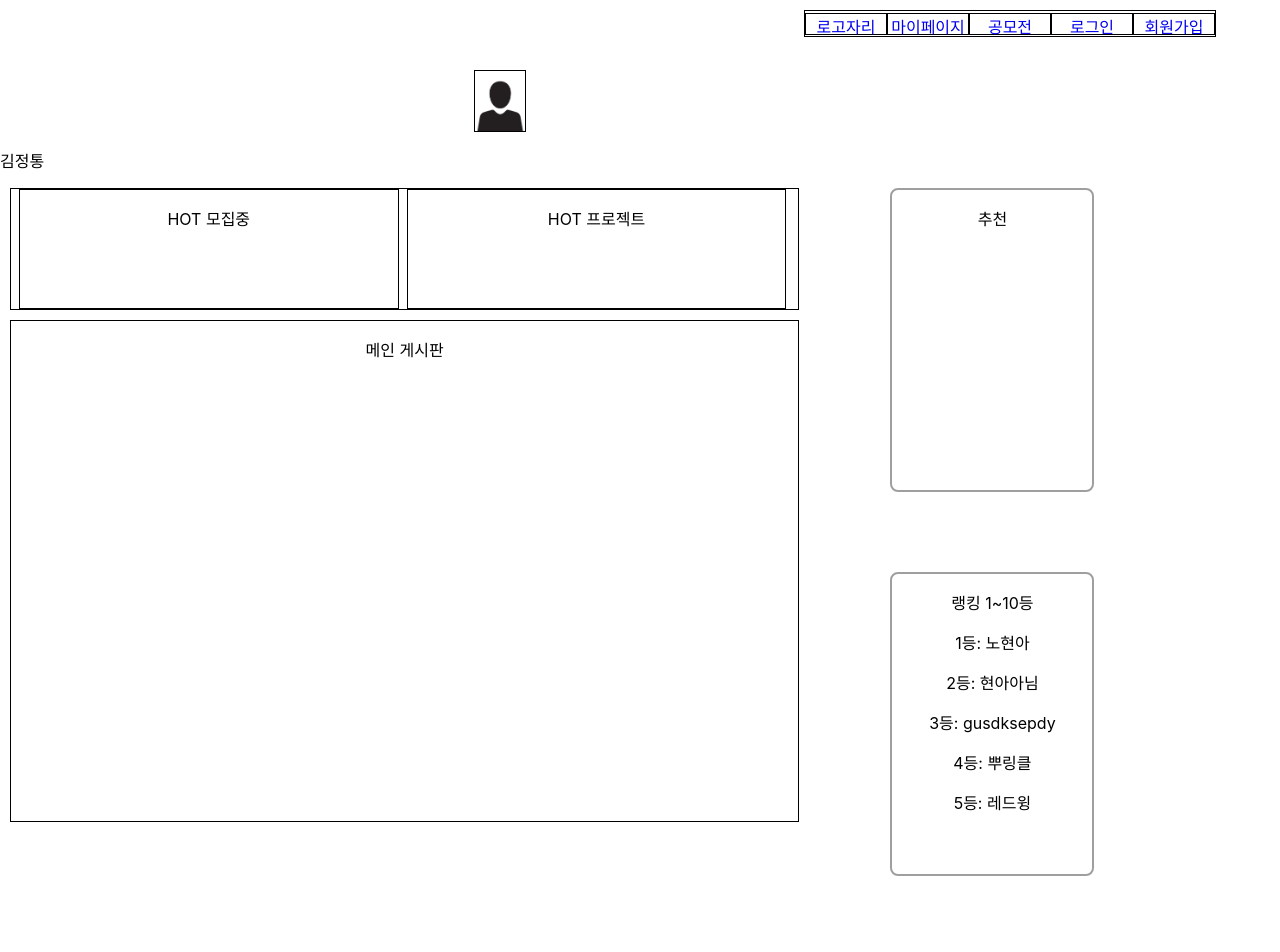
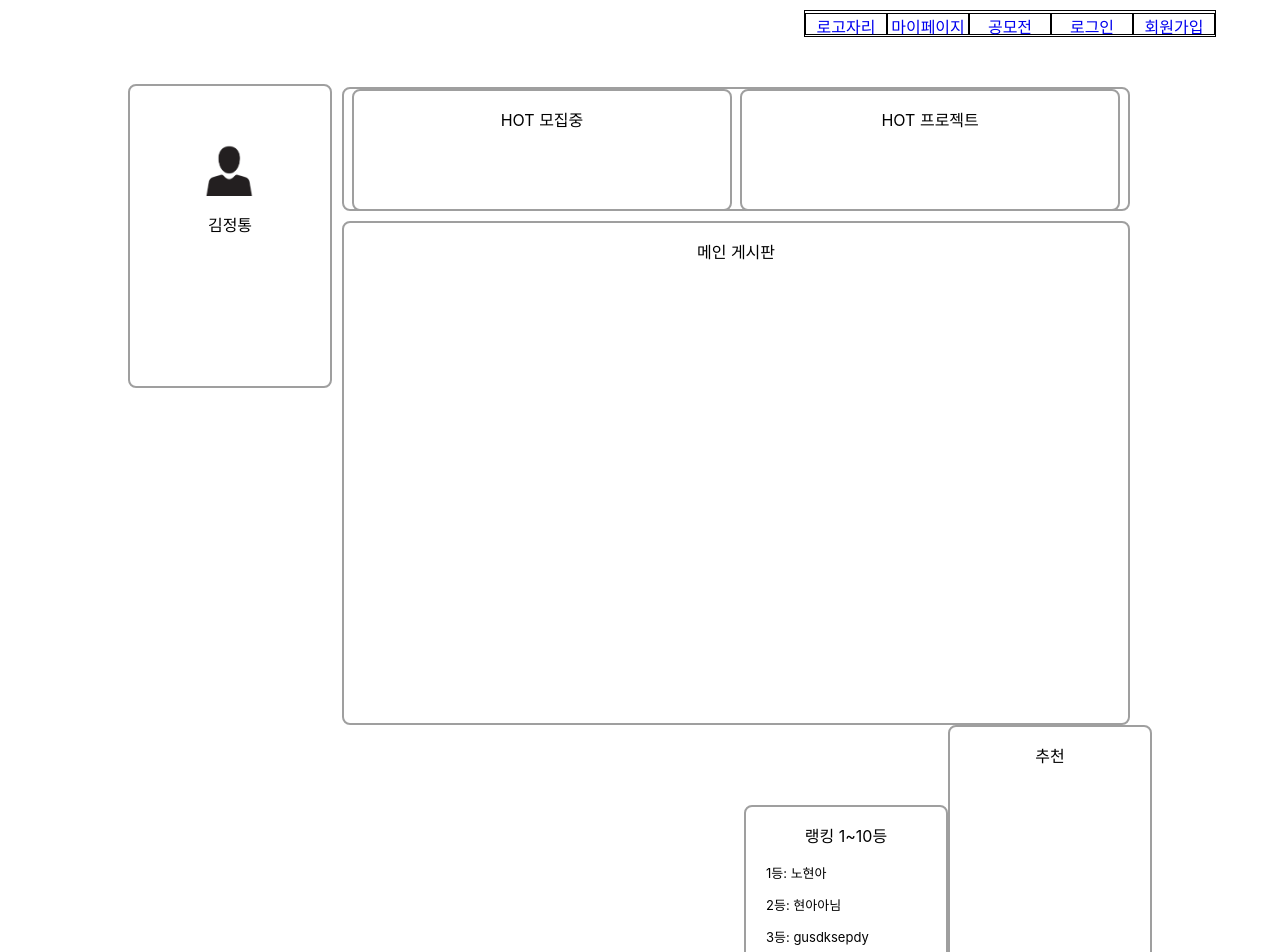
Before and after one commit to hufs-icelink/testRepo, a React (Create React App) app in the folder icelink-frontend/frontend-react/: page / in a window 1280 px wide. Shown: the top 952 px of the page. Before the commit the page ends 876 px from the top, so only its background shows below. Built offline with nearby package versions, Linux system fonts and the light colour scheme.

Commit message:
Update Main.css

```diff
--- a/icelink-frontend/frontend-react/src/style/Main.css
+++ b/icelink-frontend/frontend-react/src/style/Main.css
@@ -32,13 +32,12 @@
 .profile{
     width:50px;
     height:60px;
-    border: 1px solid black;
     overflow:hidden;
     margin-top:50px;
     margin-left:37%;
 }
 .middle{
-    width:61.5%;
+    width:784px;
     float:left;
     margin-left:10px;
     margin-right:10px;
@@ -46,14 +45,16 @@
 .hotboard{
     width:100%;
     height:120px;
-    border: 1px solid black;
+    border: 2px solid rgb(159, 159, 159);
+    border-radius: 0.5rem;
 
 }
 .mainboard{
     float:left;
     width:100%;
     height:500px;
-    border: 1px solid black;
+    border: 2px solid rgb(159, 159, 159);
+    border-radius: 0.5rem;
     text-align:center;
     margin-top:10px;
 }
@@ -67,38 +68,50 @@ img{
     clear:both;
     width:100%;
 }
-.container{
+.profile-container{
     width:200px;
     height:300px;
-    border: 1px solid black;
+    border: 2px solid rgb(159, 159, 159);
+    border-radius: 0.5rem;
     text-align:center;
     float:left;
-    margin-left:5%;
+    margin-left:10%;
     margin-top:64px;
 }
 
+.right{
+    margin-right:10%;
+}
 .recommand{
     width:200px;
     height: 300px;
-    margin-right: 5%;
     text-align:center;
-    border: 1px solid black;
+    border: 2px solid rgb(159, 159, 159);
+    border-radius: 0.5rem;
     float:right;
 }
 .record{
     width:200px;
     height: 300px;
-    margin-right: 5%;
     text-align:center;
-    border: 1px solid black;
+    border: 2px solid rgb(159, 159, 159);
+    border-radius: 0.5rem;
     float:right;
-    margin-top:80px;
+    margin-top:10px;
+}
+
+.recordList{
+    text-align:left;
+    font-size:13px;
+    margin-top:3%;
+    margin-left:10%;
 }
 
 .gathering, .finished{
     float:left;
     text-align:center;
-    border: 1px solid black;
+    border: 2px solid rgb(159, 159, 159);
+    border-radius: 0.5rem;
     width:48%;
     margin-left :1%;
     height:98%
@@ -107,33 +120,37 @@ img{
 .midBoard{
     text-align:center;
     margin:auto;
-    width:70%;
+    width:784px;
     float: left;
     margin-left:10px;
 }
 
 .searchBoard{
     width:100%;
-    height:50px;
+    height:100px;
+/*     border: 2px solid rgb(159, 159, 159);
+    border-radius: 0.5rem; */
 }
 
 .gather, .doing, .done{
     float:left;
     text-align:center;
-    border: 1px solid black;
+    border: 2px solid rgb(159, 159, 159);
+    border-radius: 0.5rem;
     width:33%;
     height:50px;
 }
 
 .searchResult{
     margin-top: 10px;
-    width:100%;
+    width:784px;
     height:700px;
 }
 
 .result1, .result2, .result3{
     text-align:center;
-    border: 1px solid black;
+    border: 2px solid rgb(159, 159, 159);
+    border-radius: 0.5rem;
     width:100%;
     height:33%;
 }
```
